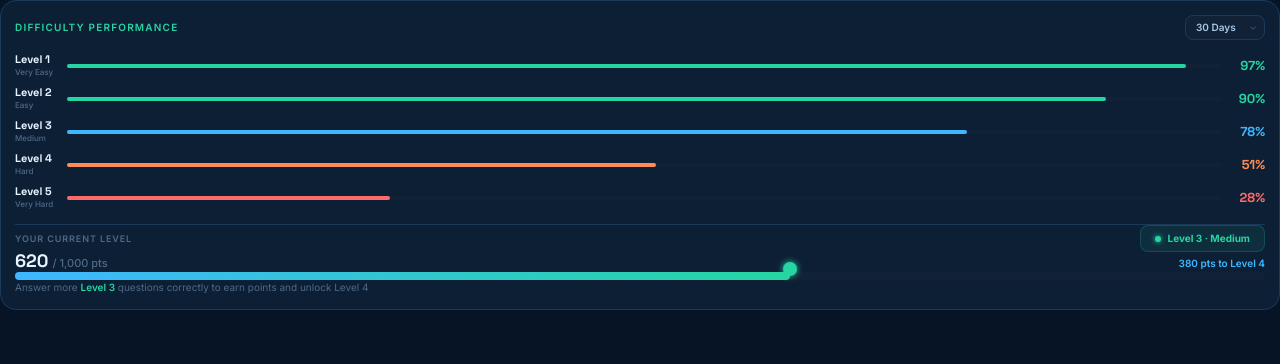
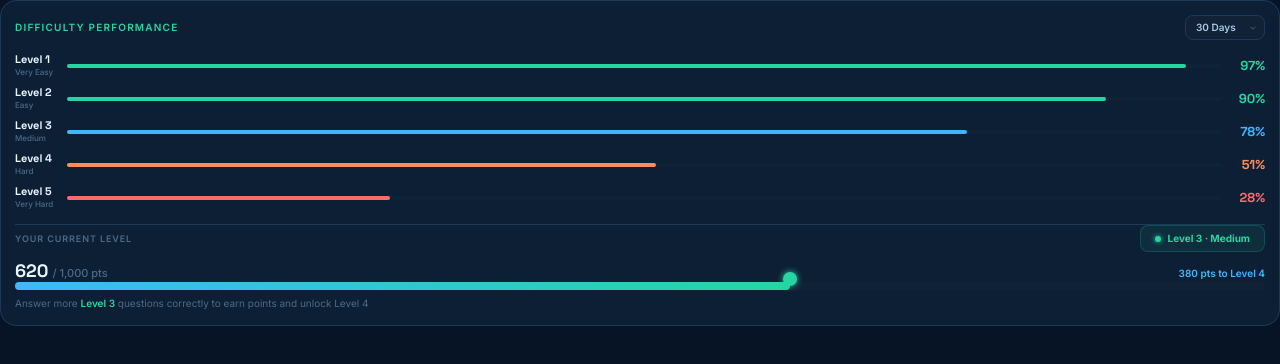
Before and after one commit to examforge99/examlogic, a Next.js app: page /difficulty in a window 1280 px wide. Shown: the top 364 px of the page. Built offline with nearby package versions, Linux system fonts and the light colour scheme.

Commit message:
Refactor layout for current level and points bar
Updated layout and styling for current level and points bar.

```diff
--- a/src/app/difficulty/page.tsx
+++ b/src/app/difficulty/page.tsx
@@ -175,7 +175,9 @@ export default function DifficultyPerformanceCard({
       <Divider className="mb-[14px]" />
 
       {/* Current level */}
-      <div className="flex items-center justify-between mb-[10px]">
+      <div style={{ display: 'flex',  alignItems: 'center',  justifyContent: 'space-between', marginBottom: '10px',
+  }}
+>
         <span
           className="text-[9px] font-semibold uppercase tracking-[0.1em] text-[#4d6a87]"
           style={{ fontFamily: inter.style.fontFamily }}
@@ -222,16 +224,15 @@ export default function DifficultyPerformanceCard({
         </span>
       </div>
 
-      {/* Points bar */}
-      <div className="mb-[6px]">
-        <ProgressBar
-          value={pct}
-          height="lg"
-          gradient={{ from: '#3FB7FF', to: '#25d6a2' }}
-          showDot
-          animated
-        />
-      </div>
+
+{/* Points bar */}
+<div style={{   marginBottom: '6px',  }}
+>
+  <ProgressBar  value={pct}  height="lg"  gradient={{  from: '#3FB7FF',   to: '#25d6a2',   }}
+    showDot
+    animated
+  />
+</div>
 
       {/* Caption */}
       <p
```
